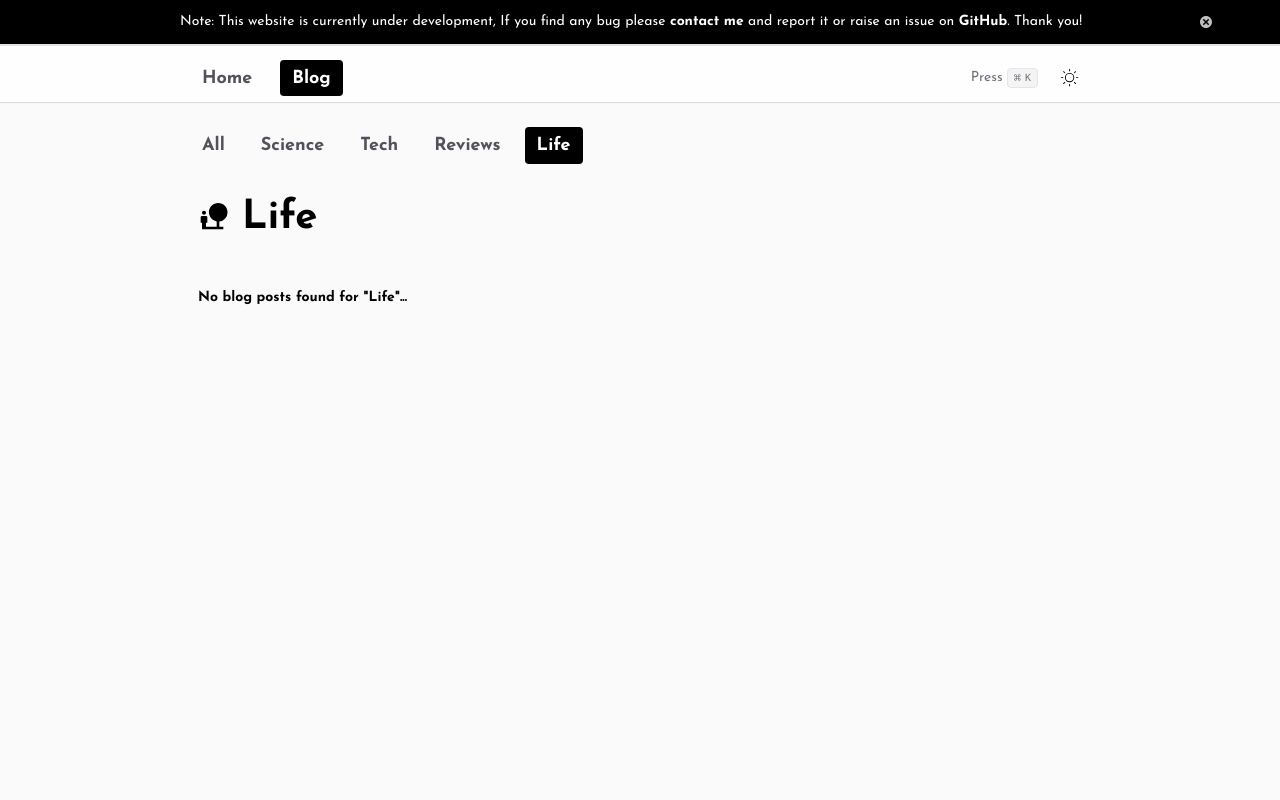
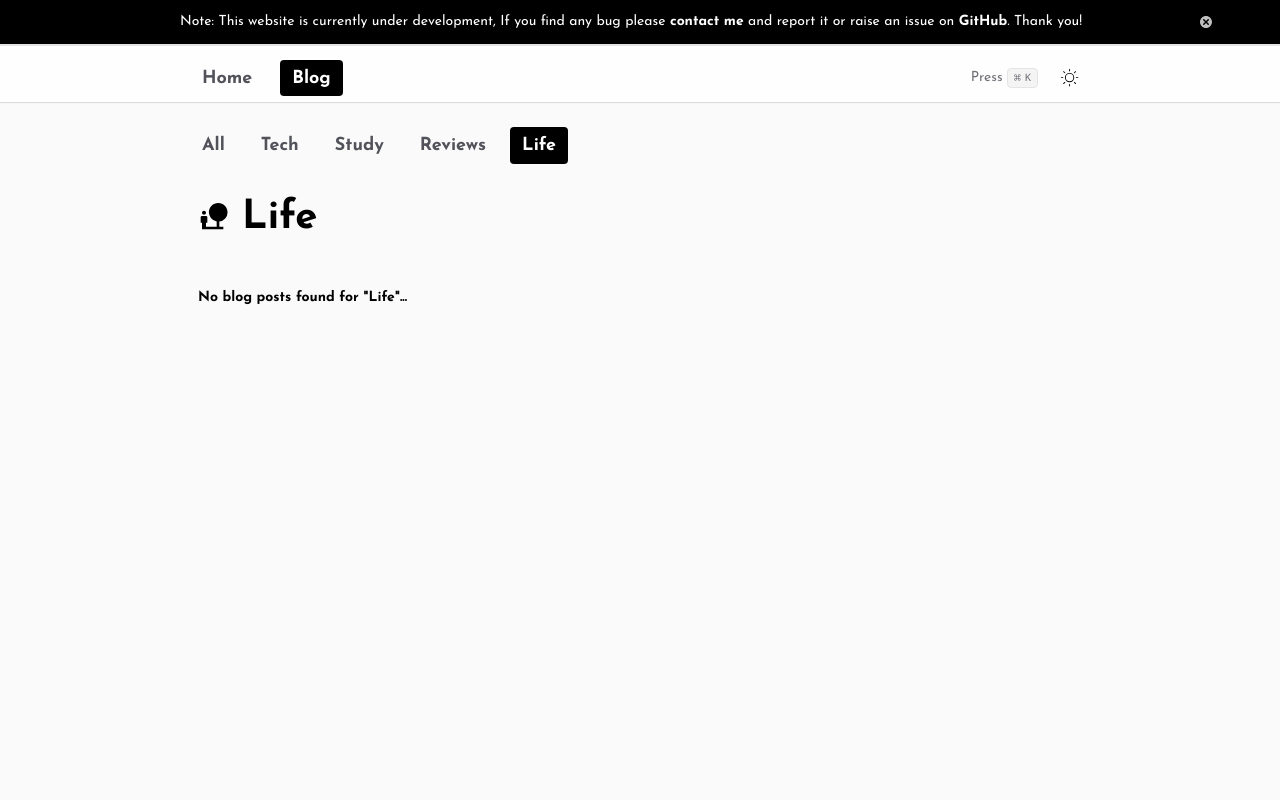
Before and after one commit to 1sma31L/Portfolio, a Next.js app: page /blog/category/life in a window 1280 px wide. Shown: the top 800 px of the page. Built offline with nearby package versions, Linux system fonts and the light colour scheme.

Commit message:
Refactor categories in understanding-integrals-in-calculus.md and navItems.tsx

```diff
--- a/src/content/posts/understanding-integrals-in-calculus.md
+++ b/src/content/posts/understanding-integrals-in-calculus.md
@@ -10,14 +10,14 @@ tags:
   - Integrals
   - Mathematics
 categories:
-  - Science
+  - Study
 keywords:
   - Calculus
   - Integrals
   - Definite Integral
   - Indefinite Integral
   - Antiderivative
-lastmod: 2024-09-14T22:30:08.827Z
+lastmod: 2024-09-19T22:56:39.233Z
 duration: 4 min
 ---
 ### Table of Contents
--- a/src/data/navItems.tsx
+++ b/src/data/navItems.tsx
@@ -1,24 +1,26 @@
 import { MdNaturePeople, MdRateReview } from "react-icons/md";
 
+import { FaBook } from "react-icons/fa";
 import { GiMaterialsScience } from "react-icons/gi";
 import { RiCodeSSlashFill } from "react-icons/ri";
 import { TNavItem } from "@/types/types";
 
 const navItems: TNavItem = [
 	{ path: "/blog", name: "All", description: "All my articles." },
-	{
-		path: "/blog/category/science",
-		name: "Science",
-		icon: <GiMaterialsScience />,
-		description: "Math, Physics, Science related articles.",
-		keywords: ["science", "math", "physics"],
-	},
+
 	{
 		path: "/blog/category/tech",
 		name: "Tech",
 		icon: <RiCodeSSlashFill />,
 		description: "Tech, Programming, Coding related articles.",
 		keywords: ["tech", "programming", "coding", "development", "software"],
+	},
+	{
+		path: "/blog/category/study",
+		name: "Study",
+		icon: <FaBook />,
+		description: "Math, Physics, Science related articles.",
+		keywords: ["science", "math", "physics"],
 	},
 	{
 		path: "/blog/category/reviews",
```
